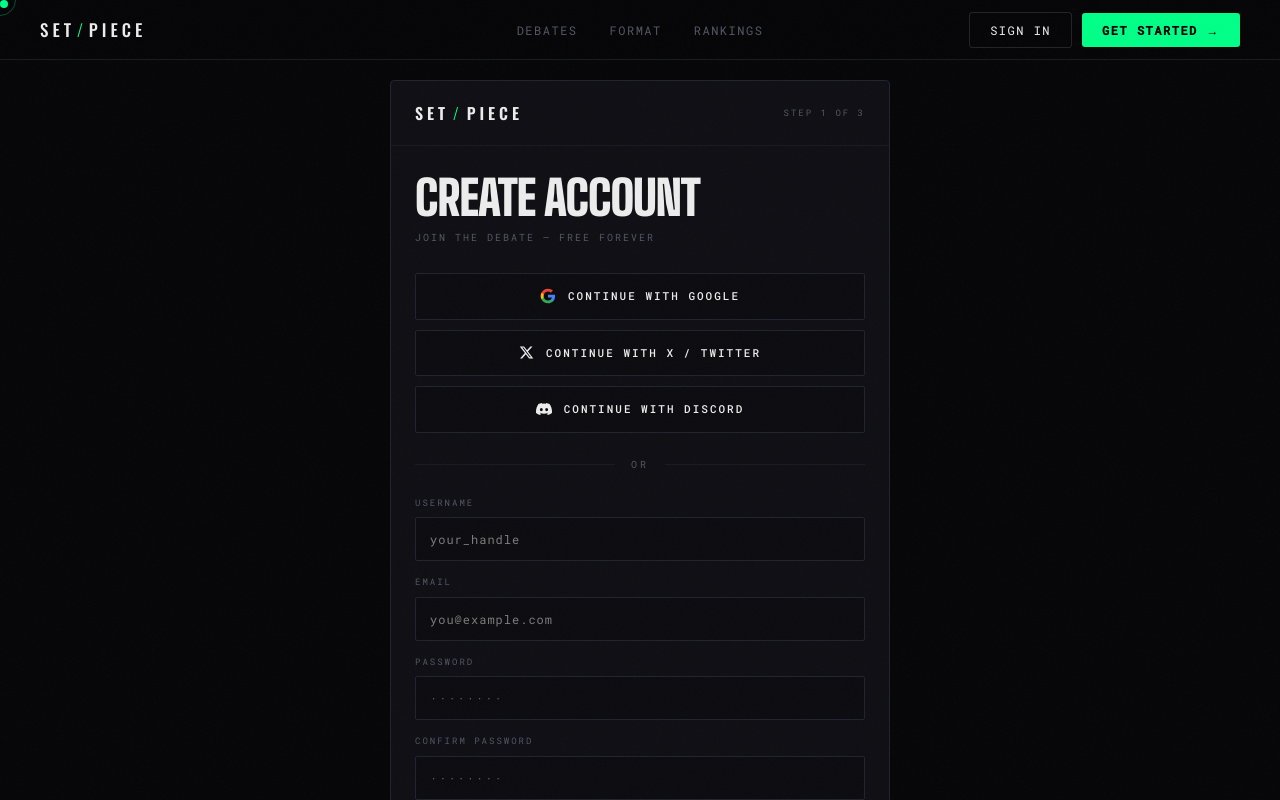
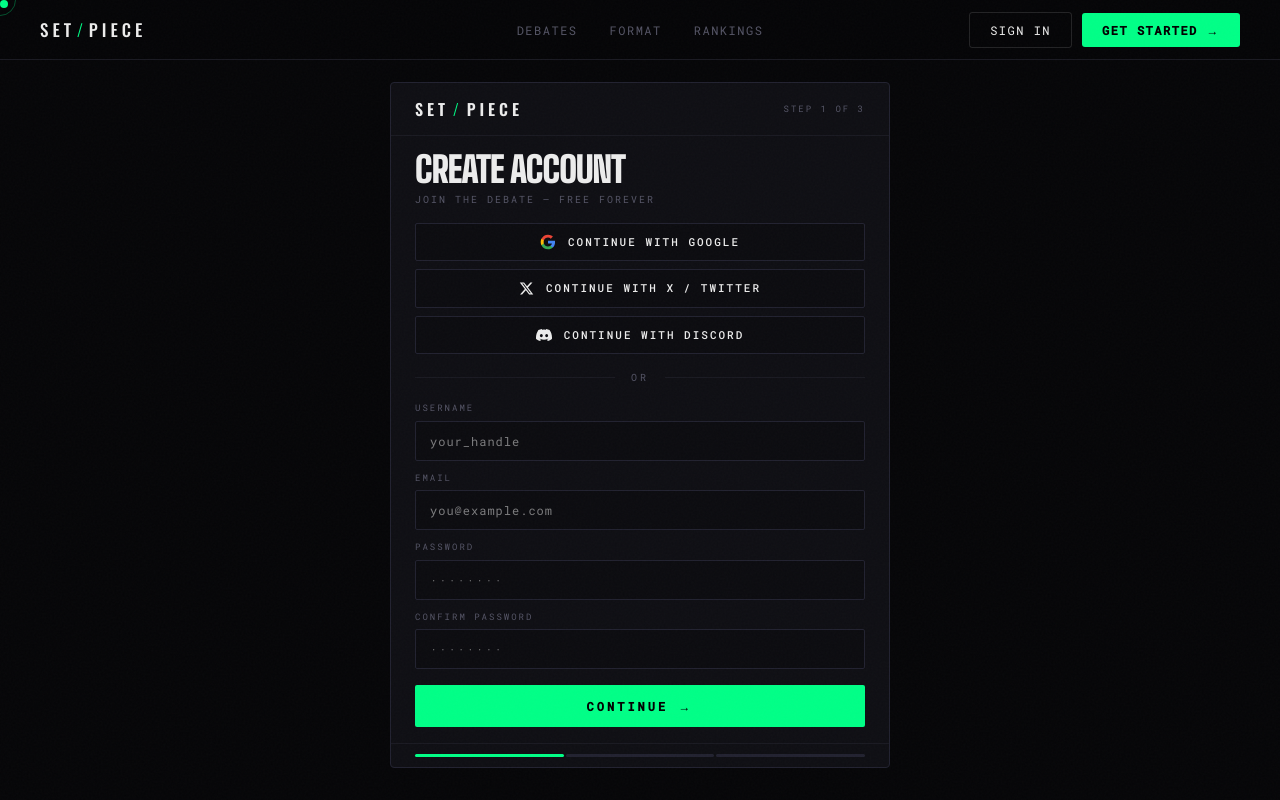
Before and after one commit to GajapriyanV/SetPiece, a Next.js app: page /register in a window 1280 px wide. Shown: the top 800 px of the page. Built offline with nearby package versions, Linux system fonts and the light colour scheme; a web font is replaced by a local one.

Commit message:
Resized Register Page

```diff
--- a/app/register/page.tsx
+++ b/app/register/page.tsx
@@ -51,7 +51,7 @@
   display: "block",
   fontFamily: "var(--font-mono, 'Roboto Mono', monospace)",
   fontSize: "9px", color: "var(--dim)", letterSpacing: "2px",
-  textTransform: "uppercase", marginBottom: "8px",
+  textTransform: "uppercase", marginBottom: "6px",
 };
 
 const STEP_TITLES = [
@@ -73,7 +73,7 @@
     setForm(prev => ({ ...prev, [key]: e.target.value }));
 
   const inputStyle = (key: string): React.CSSProperties => ({
-    width: "100%", padding: "12px 14px",
+    width: "100%", padding: "10px 14px",
     background: "var(--dark2)",
     border: `1px solid ${focused === key ? "var(--g)" : "var(--border2)"}`,
     borderRadius: "2px", outline: "none",
@@ -83,13 +83,29 @@
     boxSizing: "border-box",
   });
 
+  const backBtn: React.CSSProperties = {
+    flex: 1, padding: "12px", background: "transparent", color: "var(--dim)",
+    border: "1px solid var(--border2)", borderRadius: "2px",
+    fontFamily: "var(--font-mono, 'Roboto Mono', monospace)",
+    fontSize: "12px", fontWeight: 700, letterSpacing: "3px",
+    textTransform: "uppercase", cursor: "pointer", transition: "all 0.2s",
+  };
+
+  const nextBtn: React.CSSProperties = {
+    flex: 2, padding: "12px", background: "var(--g)", color: "#000",
+    border: "none", borderRadius: "2px",
+    fontFamily: "var(--font-mono, 'Roboto Mono', monospace)",
+    fontSize: "12px", fontWeight: 700, letterSpacing: "3px",
+    textTransform: "uppercase", cursor: "pointer", transition: "background 0.2s",
+  };
+
   const { heading, sub } = STEP_TITLES[step - 1];
 
   return (
     <div style={{
       minHeight: "100vh", background: "var(--dark)",
       display: "flex", alignItems: "center", justifyContent: "center",
-      padding: "80px 20px 40px",
+      padding: "70px 20px 20px",
     }}>
       <div style={{
         width: "100%", maxWidth: "500px",
@@ -100,7 +116,7 @@
         {/* Top bar */}
         <div style={{
           display: "flex", alignItems: "center", justifyContent: "space-between",
-          padding: "20px 24px", borderBottom: "1px solid var(--border)",
+          padding: "14px 24px", borderBottom: "1px solid var(--border)",
         }}>
           <div style={{
             fontFamily: "var(--font-oswald, 'Oswald', sans-serif)",
@@ -120,21 +136,21 @@
         </div>
 
         {/* Body */}
-        <div style={{ padding: "28px 24px 24px" }}>
+        <div style={{ padding: "16px 24px" }}>
 
           {/* Heading */}
           <h2 style={{
             fontFamily: "var(--font-display, 'Big Shoulders Display', sans-serif)",
-            fontSize: "48px", fontWeight: 900, textTransform: "uppercase",
+            fontSize: "36px", fontWeight: 900, textTransform: "uppercase",
             letterSpacing: "-1px", lineHeight: 1, color: "var(--text)",
-            marginBottom: "8px",
+            marginBottom: "4px",
           }}>
             {heading}
           </h2>
           <p style={{
             fontFamily: "var(--font-mono, 'Roboto Mono', monospace)",
             fontSize: "10px", color: "var(--dim)", letterSpacing: "2px",
-            textTransform: "uppercase", marginBottom: "28px",
+            textTransform: "uppercase", marginBottom: "16px",
           }}>
             {sub}
           </p>
@@ -143,13 +159,13 @@
           {step === 1 && (
             <>
               {/* OAuth */}
-              <div style={{ display: "flex", flexDirection: "column", gap: "10px", marginBottom: "24px" }}>
+              <div style={{ display: "flex", flexDirection: "column", gap: "8px", marginBottom: "16px" }}>
                 {OAUTH_BUTTONS.map((btn) => (
                   <button
                     key={btn.label}
                     style={{
                       display: "flex", alignItems: "center", justifyContent: "center",
-                      gap: "12px", width: "100%", padding: "14px",
+                      gap: "12px", width: "100%", padding: "10px",
                       background: "var(--dark2)", border: "1px solid var(--border2)",
                       borderRadius: "2px",
                       fontFamily: "var(--font-mono, 'Roboto Mono', monospace)",
@@ -172,31 +188,31 @@
               </div>
 
               {/* OR divider */}
-              <div style={{ display: "flex", alignItems: "center", gap: "16px", marginBottom: "24px" }}>
+              <div style={{ display: "flex", alignItems: "center", gap: "16px", marginBottom: "16px" }}>
                 <div style={{ flex: 1, height: "1px", background: "var(--border)" }} />
                 <span style={{ fontFamily: "var(--font-mono, 'Roboto Mono', monospace)", fontSize: "10px", color: "var(--dim)", letterSpacing: "3px" }}>OR</span>
                 <div style={{ flex: 1, height: "1px", background: "var(--border)" }} />
               </div>
 
-              <div style={{ marginBottom: "14px" }}>
+              <div style={{ marginBottom: "10px" }}>
                 <label style={labelStyle}>Username</label>
                 <input type="text" placeholder="your_handle" value={form.username}
                   onChange={set("username")} onFocus={() => setFocused("username")} onBlur={() => setFocused("")}
                   style={inputStyle("username")} />
               </div>
-              <div style={{ marginBottom: "14px" }}>
+              <div style={{ marginBottom: "10px" }}>
                 <label style={labelStyle}>Email</label>
                 <input type="email" placeholder="you@example.com" value={form.email}
                   onChange={set("email")} onFocus={() => setFocused("email")} onBlur={() => setFocused("")}
                   style={inputStyle("email")} />
               </div>
-              <div style={{ marginBottom: "14px" }}>
+              <div style={{ marginBottom: "10px" }}>
                 <label style={labelStyle}>Password</label>
                 <input type="password" placeholder="········" value={form.password}
                   onChange={set("password")} onFocus={() => setFocused("password")} onBlur={() => setFocused("")}
                   style={{ ...inputStyle("password"), letterSpacing: "2px" }} />
               </div>
-              <div style={{ marginBottom: "28px" }}>
+              <div style={{ marginBottom: "16px" }}>
                 <label style={labelStyle}>Confirm Password</label>
                 <input type="password" placeholder="········" value={form.confirm}
                   onChange={set("confirm")} onFocus={() => setFocused("confirm")} onBlur={() => setFocused("")}
@@ -205,13 +221,7 @@
 
               <button
                 onClick={() => setStep(2)}
-                style={{
-                  width: "100%", padding: "16px", background: "var(--g)", color: "#000",
-                  border: "none", borderRadius: "2px",
-                  fontFamily: "var(--font-mono, 'Roboto Mono', monospace)",
-                  fontSize: "13px", fontWeight: 700, letterSpacing: "3px",
-                  textTransform: "uppercase", cursor: "pointer", transition: "background 0.2s",
-                }}
+                style={{ ...nextBtn, flex: "unset", width: "100%" }}
                 onMouseEnter={(e) => { e.currentTarget.style.background = "var(--g2)"; }}
                 onMouseLeave={(e) => { e.currentTarget.style.background = "var(--g)"; }}
               >
@@ -223,13 +233,13 @@
           {/* ── Step 2 ── */}
           {step === 2 && (
             <>
-              <div style={{ marginBottom: "14px" }}>
+              <div style={{ marginBottom: "10px" }}>
                 <label style={labelStyle}>Full Name</label>
                 <input type="text" placeholder="Your name" value={form.name}
                   onChange={set("name")} onFocus={() => setFocused("name")} onBlur={() => setFocused("")}
                   style={inputStyle("name")} />
               </div>
-              <div style={{ marginBottom: "14px" }}>
+              <div style={{ marginBottom: "10px" }}>
                 <label style={labelStyle}>Country</label>
                 <select value={form.country} onChange={set("country")}
                   onFocus={() => setFocused("country")} onBlur={() => setFocused("")}
@@ -238,7 +248,7 @@
                   {COUNTRIES.map(c => <option key={c} value={c}>{c}</option>)}
                 </select>
               </div>
-              <div style={{ marginBottom: "28px" }}>
+              <div style={{ marginBottom: "16px" }}>
                 <label style={labelStyle}>Favourite Club</label>
                 <select value={form.club} onChange={set("club")}
                   onFocus={() => setFocused("club")} onBlur={() => setFocused("")}
@@ -249,34 +259,16 @@
               </div>
 
               <div style={{ display: "flex", gap: "12px" }}>
-                <button
+                <button style={backBtn}
                   onClick={() => setStep(1)}
-                  style={{
-                    flex: 1, padding: "16px", background: "transparent", color: "var(--dim)",
-                    border: "1px solid var(--border2)", borderRadius: "2px",
-                    fontFamily: "var(--font-mono, 'Roboto Mono', monospace)",
-                    fontSize: "13px", fontWeight: 700, letterSpacing: "3px",
-                    textTransform: "uppercase", cursor: "pointer", transition: "all 0.2s",
-                  }}
                   onMouseEnter={(e) => { e.currentTarget.style.borderColor = "var(--dim)"; e.currentTarget.style.color = "var(--text)"; }}
                   onMouseLeave={(e) => { e.currentTarget.style.borderColor = "var(--border2)"; e.currentTarget.style.color = "var(--dim)"; }}
-                >
-                  ← Back
-                </button>
-                <button
+                >← Back</button>
+                <button style={nextBtn}
                   onClick={() => setStep(3)}
-                  style={{
-                    flex: 2, padding: "16px", background: "var(--g)", color: "#000",
-                    border: "none", borderRadius: "2px",
-                    fontFamily: "var(--font-mono, 'Roboto Mono', monospace)",
-                    fontSize: "13px", fontWeight: 700, letterSpacing: "3px",
-                    textTransform: "uppercase", cursor: "pointer", transition: "background 0.2s",
-                  }}
                   onMouseEnter={(e) => { e.currentTarget.style.background = "var(--g2)"; }}
                   onMouseLeave={(e) => { e.currentTarget.style.background = "var(--g)"; }}
-                >
-                  Continue →
-                </button>
+                >Continue →</button>
               </div>
             </>
           )}
@@ -284,89 +276,60 @@
           {/* ── Step 3 ── */}
           {step === 3 && (
             <>
-              {/* Summary */}
               <div style={{
                 border: "1px solid var(--border2)", borderRadius: "2px",
-                overflow: "hidden", marginBottom: "28px",
+                overflow: "hidden", marginBottom: "16px",
               }}>
                 {[
-                  { label: "Username",  value: form.username  || "—" },
-                  { label: "Email",     value: form.email     || "—" },
-                  { label: "Full Name", value: form.name      || "—" },
-                  { label: "Country",   value: form.country   || "—" },
-                  { label: "Club",      value: form.club      || "—" },
+                  { label: "Username",  value: form.username || "—" },
+                  { label: "Email",     value: form.email    || "—" },
+                  { label: "Full Name", value: form.name     || "—" },
+                  { label: "Country",   value: form.country  || "—" },
+                  { label: "Club",      value: form.club     || "—" },
                 ].map(({ label, value }, i) => (
-                  <div
-                    key={label}
-                    style={{
+                  <div key={label} style={{
                     display: "flex", justifyContent: "space-between", alignItems: "center",
-                      padding: "14px 16px",
+                    padding: "12px 16px",
                     borderTop: i === 0 ? "none" : "1px solid var(--border)",
                     background: i % 2 === 0 ? "var(--dark2)" : "var(--card)",
-                    }}
-                  >
+                  }}>
                     <span style={{
                       fontFamily: "var(--font-mono, 'Roboto Mono', monospace)",
                       fontSize: "9px", color: "var(--dim)",
                       letterSpacing: "2px", textTransform: "uppercase",
-                    }}>
-                      {label}
-                    </span>
+                    }}>{label}</span>
                     <span style={{
                       fontFamily: "var(--font-mono, 'Roboto Mono', monospace)",
                       fontSize: "12px", color: "var(--text)", letterSpacing: "1px",
-                    }}>
-                      {value}
-                    </span>
+                    }}>{value}</span>
                   </div>
                 ))}
               </div>
 
               <div style={{ display: "flex", gap: "12px" }}>
-                <button
+                <button style={backBtn}
                   onClick={() => setStep(2)}
-                  style={{
-                    flex: 1, padding: "16px", background: "transparent", color: "var(--dim)",
-                    border: "1px solid var(--border2)", borderRadius: "2px",
-                    fontFamily: "var(--font-mono, 'Roboto Mono', monospace)",
-                    fontSize: "13px", fontWeight: 700, letterSpacing: "3px",
-                    textTransform: "uppercase", cursor: "pointer", transition: "all 0.2s",
-                  }}
                   onMouseEnter={(e) => { e.currentTarget.style.borderColor = "var(--dim)"; e.currentTarget.style.color = "var(--text)"; }}
                   onMouseLeave={(e) => { e.currentTarget.style.borderColor = "var(--border2)"; e.currentTarget.style.color = "var(--dim)"; }}
-                >
-                  ← Back
-                </button>
-                <button
+                >← Back</button>
+                <button style={nextBtn}
                   onClick={() => router.push("/")}
-                  style={{
-                    flex: 2, padding: "16px", background: "var(--g)", color: "#000",
-                    border: "none", borderRadius: "2px",
-                    fontFamily: "var(--font-mono, 'Roboto Mono', monospace)",
-                    fontSize: "13px", fontWeight: 700, letterSpacing: "3px",
-                    textTransform: "uppercase", cursor: "pointer", transition: "background 0.2s",
-                  }}
                   onMouseEnter={(e) => { e.currentTarget.style.background = "var(--g2)"; }}
                   onMouseLeave={(e) => { e.currentTarget.style.background = "var(--g)"; }}
-                >
-                  Create Account →
-                </button>
+                >Create Account →</button>
               </div>
             </>
           )}
         </div>
 
         {/* Progress bar */}
-        <div style={{ display: "flex", gap: "2px", padding: "16px 24px", borderTop: "1px solid var(--border)" }}>
+        <div style={{ display: "flex", gap: "2px", padding: "10px 24px", borderTop: "1px solid var(--border)" }}>
           {[1, 2, 3].map((s) => (
-            <div
-              key={s}
-              style={{
+            <div key={s} style={{
               flex: 1, height: "3px", borderRadius: "2px",
               background: s <= step ? "var(--g)" : "var(--border2)",
               transition: "background 0.3s",
-              }}
-            />
+            }} />
           ))}
         </div>
 
--- a/components/auth/SignInModal.tsx
+++ b/components/auth/SignInModal.tsx
@@ -335,6 +335,7 @@
             ) : (
               <Link
                 href="/register"
+                onClick={onClose}
                 style={{
                   color: "var(--g)", textDecoration: "none",
                   fontWeight: 700, transition: "color 0.2s",
```
Lines whose indentation alone changed are shown as unchanged.
